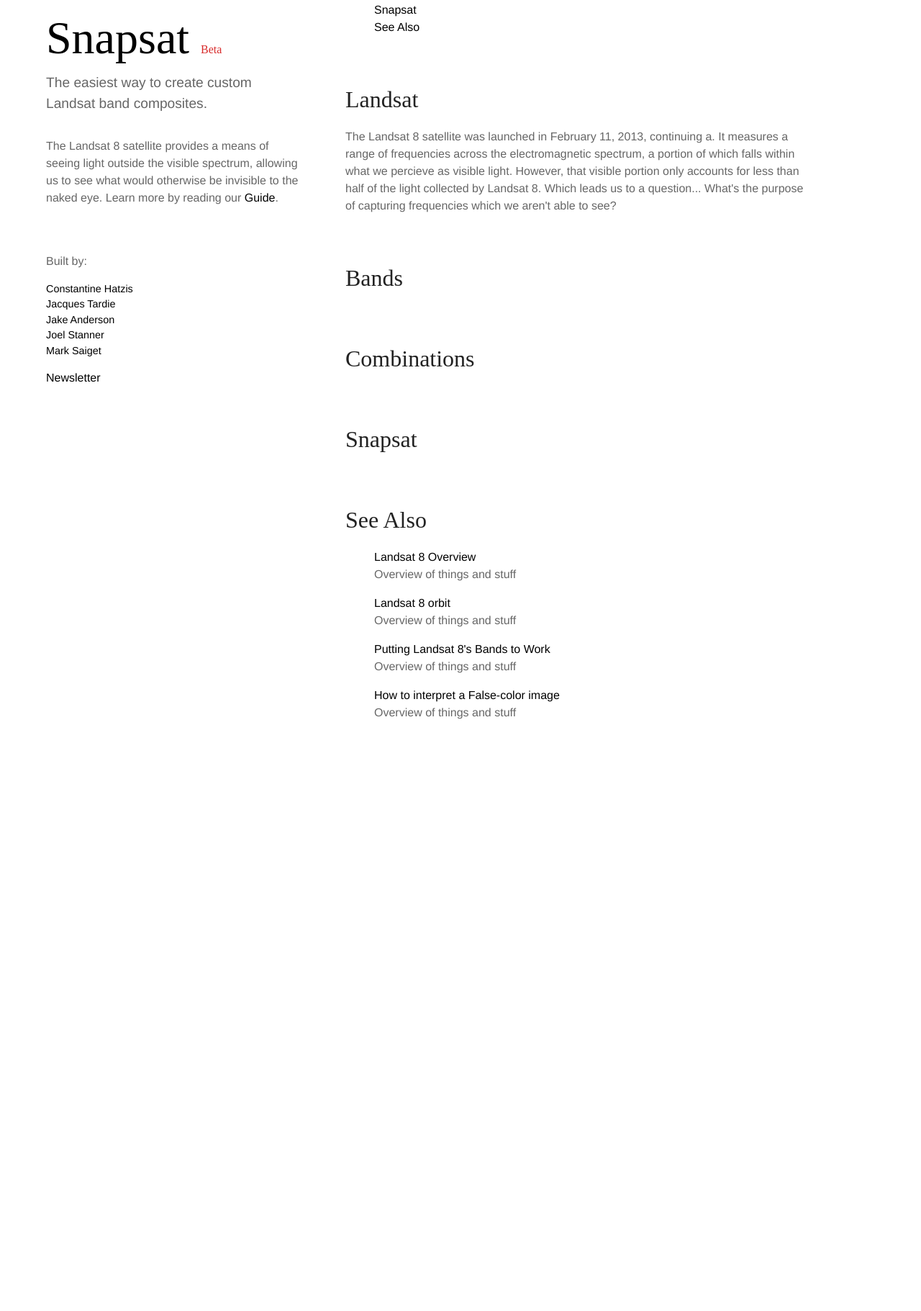
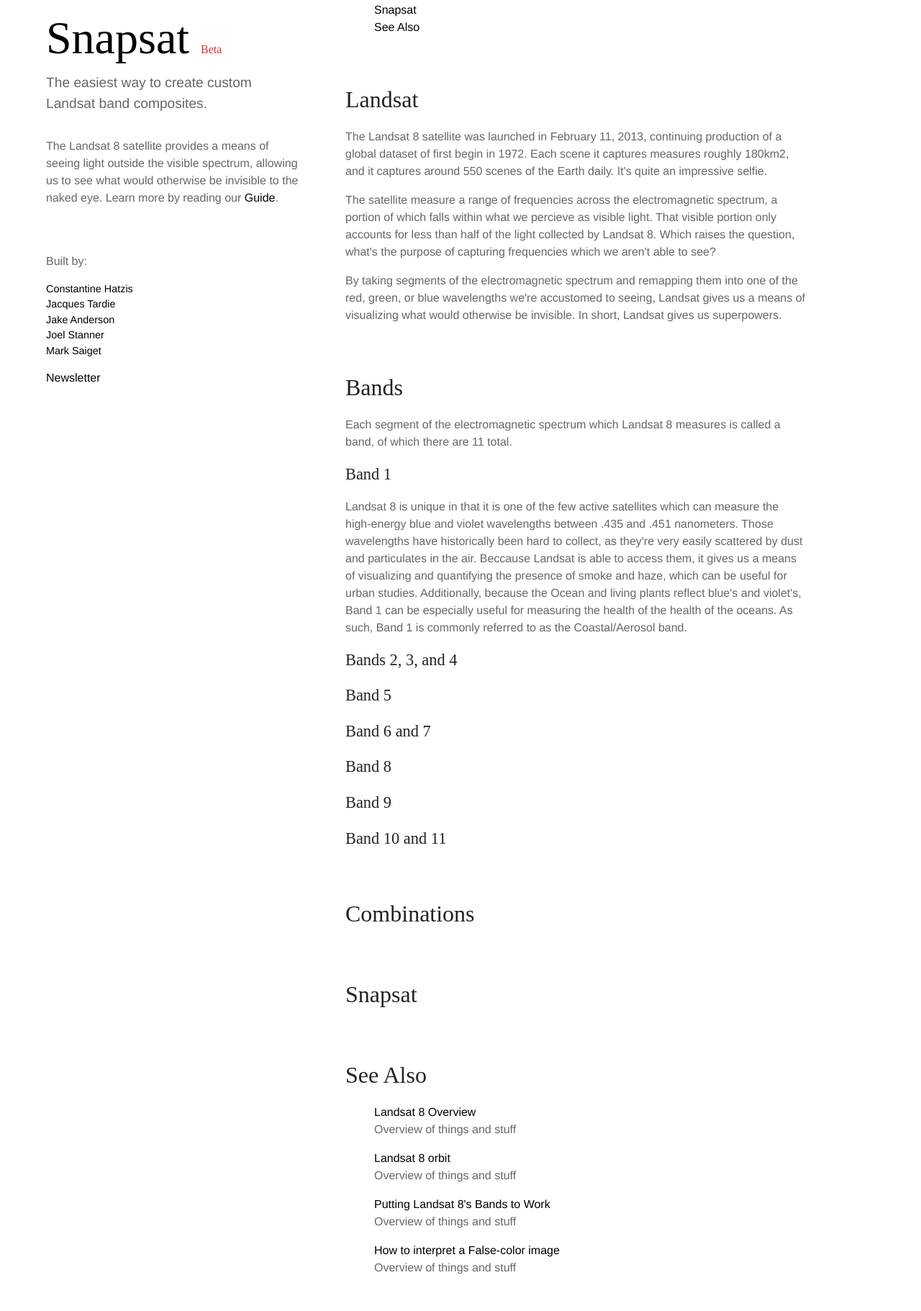
Before and after one commit to recombinators/snapsat, a Python web app: template app/app/templates/guide.jinja2 in a window 1280 px wide. Shown: the part 182-2003 px from the top of the page at 72% size. Before the commit the page ends 1181 px from the top, so only its background shows below. Run offline with Jinja, Linux system fonts and the light colour scheme; the template is opened without the code that fills it, so the values that code supplies are empty; some libraries are stand-ins or nearby versions.

Commit message:
update guide and styles

```diff
--- a/app/app/static/main.css
+++ b/app/app/static/main.css
@@ -674,6 +674,7 @@ p {
 	font-size: 1rem;
 	max-width: 40rem;
 	margin: 0 0 1rem 0;
+    font-weight: 300;
 }
 
 
@@ -913,18 +914,17 @@ header {
 }
 
 .preview-container > div {
-    max-width: 30rem;
+    max-width: 30%;
     min-width: 20rem;
     margin-right: 1rem;
     margin-bottom: 1rem;
-    background: black;
 }
 
 .attribution {
     font-size: 90%
 }
 
-.group_hea d{
+.group_head {
     border-top:1rem solid #FFF;
 }
 
--- a/app/app/static/stylesheets/index.css
+++ b/app/app/static/stylesheets/index.css
@@ -111,18 +111,17 @@ header {
 }
 
 .preview-container > div {
-    max-width: 30rem;
+    max-width: 30%;
     min-width: 20rem;
     margin-right: 1rem;
     margin-bottom: 1rem;
-    background: black;
 }
 
 .attribution {
     font-size: 90%
 }
 
-.group_hea d{
+.group_head {
     border-top:1rem solid #FFF;
 }
 
--- a/app/app/static/stylesheets/typography.css
+++ b/app/app/static/stylesheets/typography.css
@@ -46,6 +46,7 @@ p {
 	font-size: var(--ms0);
 	max-width: var(--container-width);
 	margin: 0 0 1rem 0;
+    font-weight: var(--font-weight-light);
 }
 
 
--- a/app/app/templates/guide.jinja2
+++ b/app/app/templates/guide.jinja2
@@ -15,11 +15,24 @@
 
     <section class='mbx'>
         <h2 id='basics'>Landsat</h2>
-        <p>The Landsat 8 satellite was launched in February 11, 2013, continuing a. It measures a range of frequencies across the electromagnetic spectrum, a portion of which falls within what we percieve as visible light. However, that visible portion only accounts for less than half of the light collected by Landsat 8. Which leads us to a question... What's the purpose of capturing frequencies which we aren't able to see?</p>
+        <p>The Landsat 8 satellite was launched in February 11, 2013, continuing production of a global dataset of first begin in 1972. Each scene it captures measures roughly 180km2, and it captures around 550 scenes of the Earth daily. It's quite an impressive selfie.</p>
+        <p>The satellite measure a range of frequencies across the electromagnetic spectrum, a portion of which falls within what we percieve as visible light. That visible portion only accounts for less than half of the light collected by Landsat 8. Which raises the question, what's the purpose of capturing frequencies which we aren't able to see?</p>
+        <p>By taking segments of the electromagnetic spectrum and remapping them into one of the red, green, or blue wavelengths we're accustomed to seeing, Landsat gives us a means of visualizing what would otherwise be invisible. In short, Landsat gives us superpowers.</p>
     </section>
 
     <section class='mbx'>
         <h2 id='bands'>Bands</h2>
+        <p>Each segment of the electromagnetic spectrum which Landsat 8 measures is called a band, of which there are 11 total.</p>
+
+        <h3>Band 1</h3>
+        <p>Landsat 8 is unique in that it is one of the few active satellites which can measure the high-energy blue and violet wavelengths between .435 and .451 nanometers. Those wavelengths have historically been hard to collect, as they're very easily scattered by dust and particulates in the air. Beccause Landsat is able to access them, it gives us a means of visualizing and quantifying the presence of smoke and haze, which can be useful for urban studies. Additionally, because the Ocean and living plants reflect blue's and violet's, Band 1 can be especially useful for measuring the health of the health of the oceans. As such, Band 1 is commonly referred to as the Coastal/Aerosol band.</p>
+
+        <h3>Bands 2, 3, and 4</h3>
+        <h3>Band 5</h3>
+        <h3>Band 6 and 7</h3>
+        <h3>Band 8</h3>
+        <h3>Band 9</h3>
+        <h3>Band 10 and 11</h3>
     </section>
 
     <section class='mbx'>
--- a/app/app/templates/scene.jinja2
+++ b/app/app/templates/scene.jinja2
@@ -13,7 +13,7 @@
         <div class='preview-container'>
             {% for band_combo, composite in composites.iteritems() %}
                 <div class='preview'>
-                    <h2 class='composite-description align-center mbn'>
+                    <h2 class='composite-description mbn'>
                         <span class='band-red'>{{ composite.band1 }}</span>
                         <span class='band-green'>{{ composite.band2 }}</span>
                         <span class='band-blue'>{{ composite.band3 }}</span>
@@ -23,7 +23,8 @@
                             <img src="{{ composite.previewurl }}">
                         {% else %}
                             <div class='nopreview' id='{{composite.previewjobid}}'>
-                            <img src="/static/img/no_preview.png">
+                                <img src="/static/img/no_preview.png">
+                            </div>
                         {% endif %}
                     </div>
 
```
